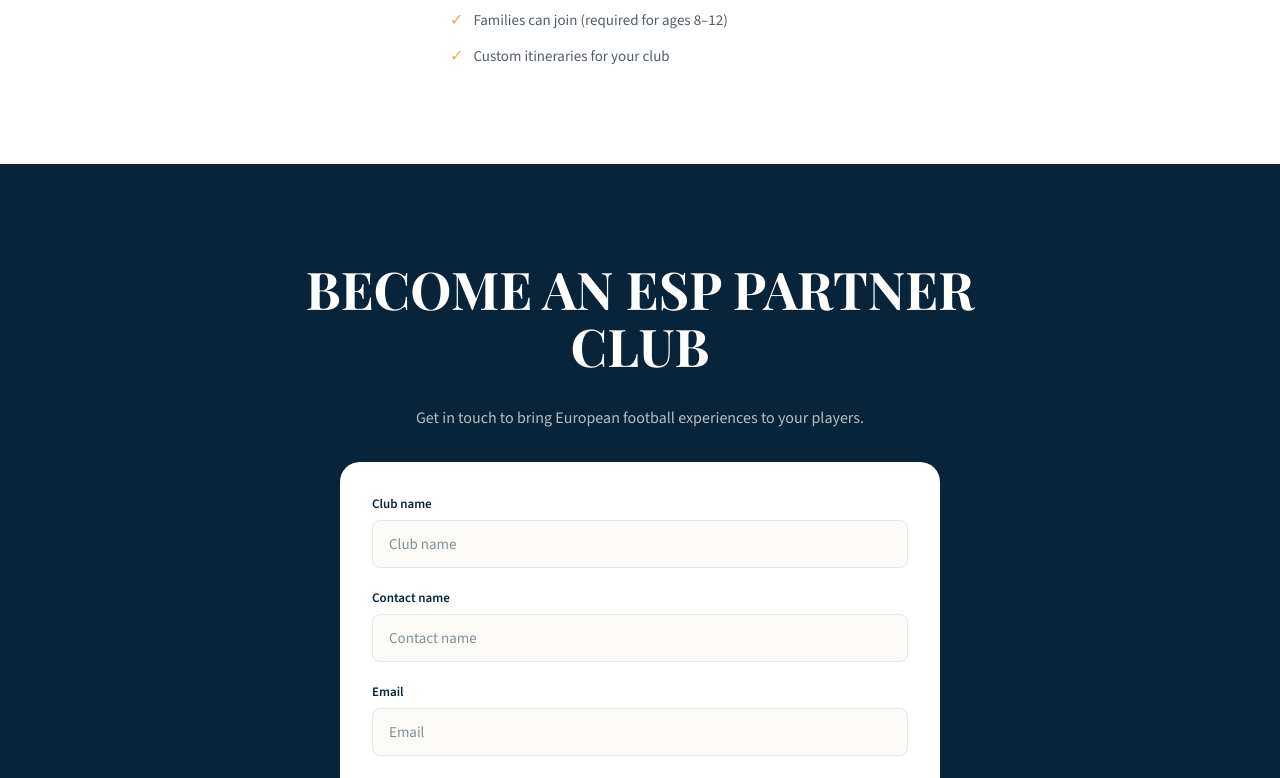
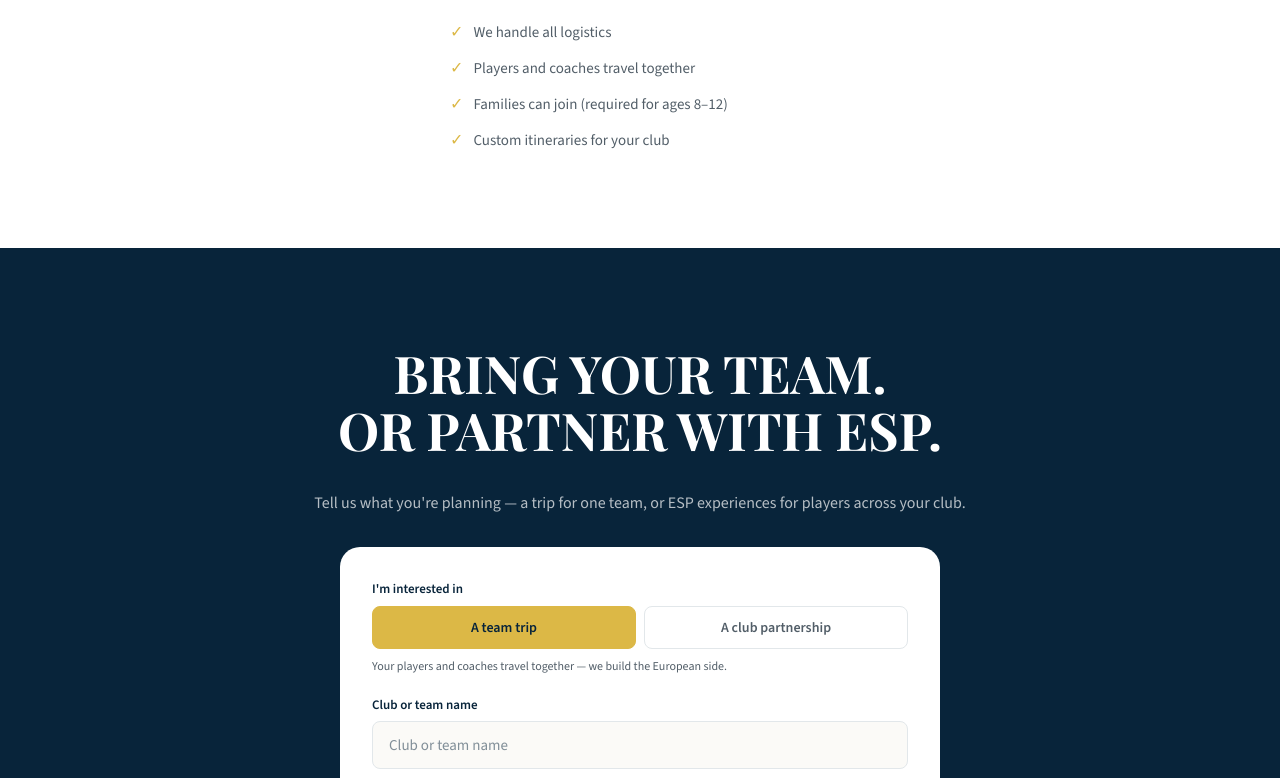
Before and after one commit to M-Claure/esp-website, a Next.js app in the folder web/: page /teams in a window 1280 px wide. Shown: the part 2002-2780 px from the top of the page. Built offline with nearby package versions, Linux system fonts and the light colour scheme.

Commit message:
changed cta and age range in hero

```diff
--- a/web/src/app/about/page.tsx
+++ b/web/src/app/about/page.tsx
@@ -1,9 +1,8 @@
 import type { Metadata } from 'next'
-import Link from 'next/link'
 import NavBar from '@/components/NavBar'
-import Button from '@/components/Button'
 import Eyebrow from '@/components/Eyebrow'
 import Footer from '@/components/Footer'
+import ConversionCTAs from '@/components/ConversionCTAs'
 import Section from '@/components/Section'
 
 export const metadata: Metadata = {
@@ -63,7 +62,7 @@
             {"YOUR FIRST STAMP\nSTARTS HERE."}
           </h2>
           <p className="font-body text-[18px] text-white/70 text-center">Join the 2027 priority list.</p>
-          <Link href="/apply"><Button label="GET MY PASSPORT" variant="primary" /></Link>
+          <ConversionCTAs />
           <p className="font-script text-[28px] text-gold text-center">More than a trip. A different future.</p>
         </div>
       </section>
--- a/web/src/app/clubs/page.tsx
+++ b/web/src/app/clubs/page.tsx
@@ -6,8 +6,8 @@
 import Eyebrow from '@/components/Eyebrow'
 import ClubCrest from '@/components/ClubCrest'
 import IconStat from '@/components/IconStat'
-import Button from '@/components/Button'
 import Footer from '@/components/Footer'
+import ConversionCTAs from '@/components/ConversionCTAs'
 import Section from '@/components/Section'
 import { clubs, type Club } from '@/data/clubs'
 
@@ -104,7 +104,7 @@
           <p className="font-body text-[16px] lg:text-[18px] text-mist text-center leading-[1.5] max-w-[620px] m-0">
             Tell us about your player — age, level and travel plans — and we&apos;ll help you choose the right club experience.
           </p>
-          <Link href="/apply"><Button label="GET MY PASSPORT" variant="primary" /></Link>
+          <ConversionCTAs />
           <p className="font-script text-[24px] lg:text-[28px] text-gold text-center m-0">
             Different clubs. One unforgettable country.
           </p>
--- a/web/src/app/experiences/[slug]/page.tsx
+++ b/web/src/app/experiences/[slug]/page.tsx
@@ -1,11 +1,9 @@
 import type { Metadata } from 'next'
-import Link from 'next/link'
 import Image from 'next/image'
 import { MapPin, Trophy, Building2, Swords, Ticket, Compass } from 'lucide-react'
 import { clubs, getClubBySlug } from '@/data/clubs'
 import { clubImages } from '@/data/images'
 import NavBar from '@/components/NavBar'
-import Button from '@/components/Button'
 import Eyebrow from '@/components/Eyebrow'
 import ClubCrest from '@/components/ClubCrest'
 import IconStat from '@/components/IconStat'
@@ -14,6 +12,7 @@
 import QuoteBand from '@/components/QuoteBand'
 import FAQRow from '@/components/FAQRow'
 import Footer from '@/components/Footer'
+import ConversionCTAs from '@/components/ConversionCTAs'
 import Section from '@/components/Section'
 import ClubSubNav from './ClubSubNav'
 
@@ -186,7 +185,7 @@
             YOUR FIRST STAMP STARTS HERE.
           </h2>
           <p className="font-body text-[16px] text-white/70 text-center">Join the 2027 priority list.</p>
-          <Link href="/apply"><Button label={`APPLY FOR ${club.name.toUpperCase()}`} variant="primary" /></Link>
+          <ConversionCTAs playerLabel={`APPLY FOR ${club.name.toUpperCase()}`} />
           <p className="font-script text-[28px] text-gold text-center">More than a trip. A different future.</p>
         </div>
       </section>
--- a/web/src/app/experiences/page.tsx
+++ b/web/src/app/experiences/page.tsx
@@ -4,10 +4,9 @@
 import ExperienceCard from '@/components/ExperienceCard'
 import TravelOptions from '@/components/TravelOptions'
 import QuoteBand from '@/components/QuoteBand'
-import Button from '@/components/Button'
 import Footer from '@/components/Footer'
+import ConversionCTAs from '@/components/ConversionCTAs'
 import Section from '@/components/Section'
-import Link from 'next/link'
 import { clubs } from '@/data/clubs'
 import { clubImages } from '@/data/images'
 
@@ -79,7 +78,7 @@
           <h2 className="font-display text-[36px] lg:text-[52px] font-bold text-white text-center leading-[1.1] m-0">
             YOUR FIRST STAMP STARTS HERE.
           </h2>
-          <Link href="/apply"><Button label="GET MY PASSPORT" variant="primary" /></Link>
+          <ConversionCTAs />
         </div>
       </section>
 
--- a/web/src/app/families/page.tsx
+++ b/web/src/app/families/page.tsx
@@ -1,14 +1,13 @@
 import type { Metadata } from 'next'
-import Link from 'next/link'
 import Image from 'next/image'
 import NavBar from '@/components/NavBar'
-import Button from '@/components/Button'
 import Eyebrow from '@/components/Eyebrow'
 import InfoCard from '@/components/InfoCard'
 import TravelColumn from '@/components/TravelColumn'
 import TravelOptions from '@/components/TravelOptions'
 import FAQRow from '@/components/FAQRow'
 import Footer from '@/components/Footer'
+import ConversionCTAs from '@/components/ConversionCTAs'
 import Section from '@/components/Section'
 import { siteImages } from '@/data/images'
 import { playerOnly } from '@/data/travel'
@@ -133,7 +132,7 @@
           <h2 className="font-display text-[36px] lg:text-[52px] font-bold text-white text-center leading-[1.1] m-0">
             YOUR FIRST STAMP STARTS HERE.
           </h2>
-          <Link href="/apply"><Button label="GET MY PASSPORT" variant="primary" /></Link>
+          <ConversionCTAs />
         </div>
       </section>
 
--- a/web/src/app/teams/PartnerForm.tsx
+++ b/web/src/app/teams/PartnerForm.tsx
@@ -1,12 +1,33 @@
 'use client'
 
-import { useActionState } from 'react'
+import { useActionState, useEffect, useState } from 'react'
 import { submitPartnerInquiry, type FormState } from '@/lib/actions'
+
+const inquiryTypes = ['Team trip', 'Club partnership'] as const
+type InquiryType = (typeof inquiryTypes)[number]
 
 const initial: FormState = { success: false, message: '' }
 
+// Links elsewhere on the site point at #team-trip or #club-partnership to preselect the inquiry type.
+function inquiryFromHash(): InquiryType | null {
+  if (window.location.hash === '#club-partnership') return 'Club partnership'
+  if (window.location.hash === '#team-trip') return 'Team trip'
+  return null
+}
+
 export default function PartnerForm() {
+  const [inquiry, setInquiry] = useState<InquiryType>('Team trip')
   const [state, action, pending] = useActionState(submitPartnerInquiry, initial)
+
+  useEffect(() => {
+    const sync = () => {
+      const fromHash = inquiryFromHash()
+      if (fromHash) setInquiry(fromHash)
+    }
+    sync()
+    window.addEventListener('hashchange', sync)
+    return () => window.removeEventListener('hashchange', sync)
+  }, [])
 
   if (state.success) {
     return (
@@ -17,11 +38,39 @@
     )
   }
 
+  const isTeam = inquiry === 'Team trip'
+
   return (
     <form action={action} className="bg-white rounded-card p-6 lg:p-8 flex flex-col gap-5 max-w-[600px] w-full">
       <input type="text" name="_honey" className="hidden" tabIndex={-1} autoComplete="off" aria-hidden="true" />
+      <input type="hidden" name="inquiryType" value={inquiry} />
 
-      <Field label="Club name" name="clubName" error={state.errors?.clubName} />
+      <div className="flex flex-col gap-2">
+        <span className="font-body text-[13px] font-semibold text-navy">I&apos;m interested in</span>
+        <div className="grid grid-cols-2 gap-2">
+          {inquiryTypes.map(opt => (
+            <button
+              key={opt}
+              type="button"
+              onClick={() => setInquiry(opt)}
+              aria-pressed={inquiry === opt}
+              className={`font-body text-[14px] font-semibold px-4 py-2.5 rounded-btn border cursor-pointer transition-colors ${
+                inquiry === opt ? 'bg-gold text-navy border-gold' : 'bg-white text-slate border-mist'
+              }`}
+            >
+              {opt === 'Team trip' ? 'A team trip' : 'A club partnership'}
+            </button>
+          ))}
+        </div>
+        <span className="font-body text-[12px] text-slate">
+          {isTeam
+            ? 'Your players and coaches travel together — we build the European side.'
+            : 'An ongoing relationship: ESP experiences offered to players across your club.'}
+        </span>
+        {state.errors?.inquiryType && <span className="font-body text-[12px] text-red-600">{state.errors.inquiryType[0]}</span>}
+      </div>
+
+      <Field label="Club or team name" name="clubName" error={state.errors?.clubName} />
       <Field label="Contact name" name="contactName" error={state.errors?.contactName} />
       <Field label="Email" name="email" type="email" error={state.errors?.email} />
       <Field label="Your role" name="role" error={state.errors?.role} />
@@ -33,7 +82,7 @@
           name="message"
           rows={3}
           className="font-body text-[15px] px-4 py-3 rounded-btn border border-mist bg-cream/50 text-navy outline-none focus:border-gold transition-colors resize-y"
-          placeholder="Tell us about your club and what you're looking for"
+          placeholder={isTeam ? 'Age group, number of players and when you’d like to travel' : "Tell us about your club and what you're looking for"}
         />
       </div>
 
@@ -47,7 +96,7 @@
         className="bg-gold text-navy font-body text-[14px] font-bold px-7 py-3.5 rounded-btn border-none cursor-pointer transition-colors hover:bg-gold/90 disabled:opacity-60"
         style={{ letterSpacing: '1.2px' }}
       >
-        {pending ? 'SUBMITTING...' : 'BECOME AN ESP PARTNER CLUB'}
+        {pending ? 'SUBMITTING...' : isTeam ? 'SEND TEAM TRIP INQUIRY' : 'BECOME AN ESP PARTNER CLUB'}
       </button>
     </form>
   )
--- a/web/src/app/teams/page.tsx
+++ b/web/src/app/teams/page.tsx
@@ -1,4 +1,5 @@
 import type { Metadata } from 'next'
+import Link from 'next/link'
 import { Shield, Users, GraduationCap, Globe, Heart, Building2 } from 'lucide-react'
 import NavBar from '@/components/NavBar'
 import Eyebrow from '@/components/Eyebrow'
@@ -7,6 +8,8 @@
 import Footer from '@/components/Footer'
 import Section from '@/components/Section'
 import { fullTeam } from '@/data/travel'
+import { paths } from '@/data/conversion'
+import Button from '@/components/Button'
 import PartnerForm from './PartnerForm'
 
 export const metadata: Metadata = {
@@ -42,6 +45,11 @@
           <p className="font-body text-[18px] text-gold leading-[1.5]">
             You bring the players. We build the European experience.
           </p>
+          {/* Native anchors so the form's hash listener picks up the choice */}
+          <div className="flex flex-col sm:flex-row flex-wrap justify-center gap-4 mt-2">
+            <a href="#team-trip" className="w-full sm:w-auto"><Button label={paths.teamTrip.label} variant="primary" className="w-full sm:w-auto justify-center" /></a>
+            <a href="#club-partnership" className="w-full sm:w-auto"><Button label={paths.club.label} variant="secondary-light" className="w-full sm:w-auto justify-center" /></a>
+          </div>
         </div>
       </section>
 
@@ -85,16 +93,22 @@
         </div>
       </Section>
 
-      {/* CTA + Partner Form */}
-      <section className="w-full bg-navy">
+      {/* Team trip / club partnership form */}
+      <section className="relative w-full bg-navy">
+        <span id="team-trip" className="absolute top-0" aria-hidden />
+        <span id="club-partnership" className="absolute top-0" aria-hidden />
         <div className="max-w-[800px] mx-auto px-5 lg:px-10 py-16 lg:py-24 flex flex-col items-center gap-8">
-          <h2 className="font-display text-[36px] lg:text-[52px] font-bold text-white text-center leading-[1.1] m-0">
-            BECOME AN ESP PARTNER CLUB
+          <h2 className="font-display text-[36px] lg:text-[52px] font-bold text-white text-center leading-[1.1] m-0 whitespace-pre-line">
+            {"BRING YOUR TEAM.\nOR PARTNER WITH ESP."}
           </h2>
-          <p className="font-body text-[16px] text-white/70 text-center">
-            Get in touch to bring European football experiences to your players.
+          <p className="font-body text-[16px] text-white/70 text-center m-0">
+            Tell us what you&apos;re planning — a trip for one team, or ESP experiences for players across your club.
           </p>
           <PartnerForm />
+          <p className="font-body text-[15px] text-white/70 text-center m-0">
+            Individual player or family?{' '}
+            <Link href={paths.player.href} className="font-semibold text-gold underline underline-offset-4">Join the priority list →</Link>
+          </p>
         </div>
       </section>
 
--- /dev/null
+++ b/web/src/data/conversion.ts
@@ -0,0 +1,9 @@
+// The ways in for each audience. Players & families apply; full teams and U.S. clubs / coaches
+// both land on /teams, where one form asks whether it's a team trip or a club partnership.
+export const paths = {
+  explore: { label: 'EXPLORE EXPERIENCES', href: '/experiences' },
+  player: { label: "I'M A PLAYER / FAMILY", href: '/apply' },
+  team: { label: 'BRING YOUR TEAM', href: '/teams' },
+  teamTrip: { label: 'BRING YOUR TEAM', href: '/teams#team-trip' },
+  club: { label: 'PARTNER WITH ESP', href: '/teams#club-partnership' },
+}
--- a/web/src/lib/actions.ts
+++ b/web/src/lib/actions.ts
@@ -23,6 +23,7 @@
   })
 
 const PartnerSchema = z.object({
+  inquiryType: z.enum(['Team trip', 'Club partnership'], { message: 'Choose a team trip or a club partnership' }),
   clubName: z.string().min(1, 'Club name is required').max(200),
   contactName: z.string().min(1, 'Contact name is required').max(200),
   email: z.string().email('Valid email required'),
@@ -109,6 +110,7 @@
   }
 
   const raw = {
+    inquiryType: formData.get('inquiryType'),
     clubName: formData.get('clubName'),
     contactName: formData.get('contactName'),
     email: formData.get('email'),
@@ -123,6 +125,7 @@
   }
 
   const { _honey, ...data } = result.data
-  await submitToBackend('Partner Inquiry', data)
-  return { success: true, message: "Thanks! We'll be in touch about partnership opportunities." }
+  const isTeamTrip = data.inquiryType === 'Team trip'
+  await submitToBackend(isTeamTrip ? 'Team Trip Inquiry' : 'Club Partnership Inquiry', data)
+  return { success: true, message: isTeamTrip ? "Thanks! We'll be in touch to start planning your team's trip." : "Thanks! We'll be in touch about partnership opportunities." }
 }
```
Also changed, not shown: web/src/app/apply/page.tsx (+7 -1 lines), web/src/app/page.tsx (+17 -11 lines), web/src/components/ConversionCTAs.tsx (added, +17 -0 lines).
